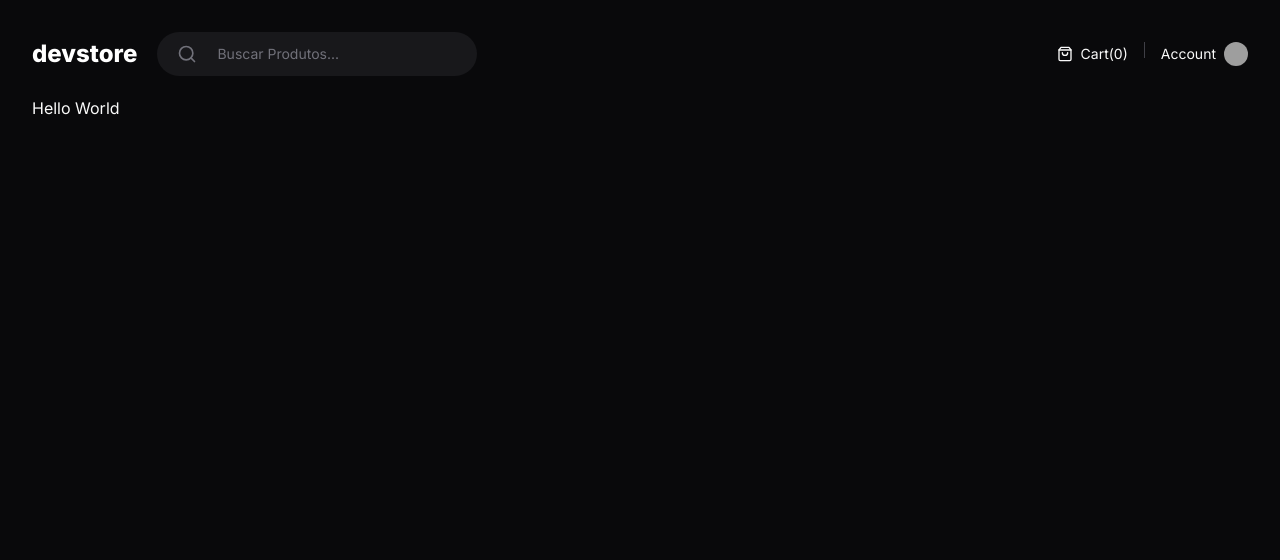
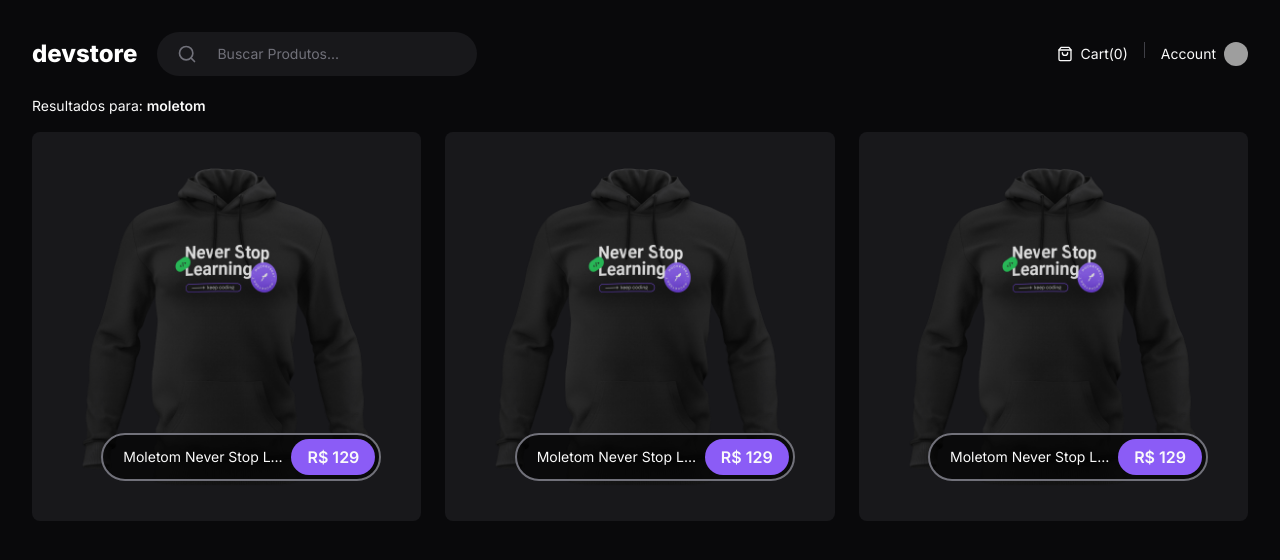
Before and after one commit to adventureandre/devStore, a Next.js app: page /search in a window 1280 px wide. Shown: the top 560 px of the page. Built offline with nearby package versions, Linux system fonts and the light colour scheme; grey boxes are pictures that could not be loaded.

Commit message:
Busca de produtos Fixes #3

```diff
--- a/src/app/(store)/search/page.tsx
+++ b/src/app/(store)/search/page.tsx
@@ -1,5 +1,98 @@
-export default async function Home() {
-  await new Promise((resolve) => setTimeout(resolve, 2000))
+import Image from 'next/image'
+import Link from 'next/link'
 
-  return <h1>Hello World</h1>
+export default async function Search() {
+  return (
+    <div className="flex flex-col gap-4">
+      <p className="text-sm">
+        Resultados para: <span className="font-semibold">moletom</span>
+      </p>
+
+      <div className="grid grid-cols-3 gap-6">
+        <Link
+          href={`/product/moletom-never-stop-learning`}
+          className="group relative rounded-lg bg-zinc-900 overflow-hidden flex justify-center items-end"
+        >
+          <Image
+            src="/moletom-never-stop-learning.png"
+            className="group-hover:scale-105 transition-transform duration-500"
+            width={480}
+            height={480}
+            quality={100}
+            alt=""
+          />
+
+          <div className="absolute bottom-10 right-10 h-12 flex items-center gap-2 max-w-[280px] rounded-full border-2 border-zinc-500 bg-black/60 p-1 pl-5">
+            <span className="text-sm truncate">
+              Moletom Never Stop Learning
+            </span>
+            <span className="flex h-full items-center justify-center rounded-full bg-violet-500 px-4 font-semibold">
+              {Number(129).toLocaleString('pt-BR', {
+                style: 'currency',
+                currency: 'BRL',
+                minimumFractionDigits: 0,
+                maximumFractionDigits: 0,
+              })}
+            </span>
+          </div>
+        </Link>
+
+        <Link
+          href={`/product/moletom-never-stop-learning`}
+          className="group relative rounded-lg bg-zinc-900 overflow-hidden flex justify-center items-end"
+        >
+          <Image
+            src="/moletom-never-stop-learning.png"
+            className="group-hover:scale-105 transition-transform duration-500"
+            width={480}
+            height={480}
+            quality={100}
+            alt=""
+          />
+
+          <div className="absolute bottom-10 right-10 h-12 flex items-center gap-2 max-w-[280px] rounded-full border-2 border-zinc-500 bg-black/60 p-1 pl-5">
+            <span className="text-sm truncate">
+              Moletom Never Stop Learning
+            </span>
+            <span className="flex h-full items-center justify-center rounded-full bg-violet-500 px-4 font-semibold">
+              {Number(129).toLocaleString('pt-BR', {
+                style: 'currency',
+                currency: 'BRL',
+                minimumFractionDigits: 0,
+                maximumFractionDigits: 0,
+              })}
+            </span>
+          </div>
+        </Link>
+
+        <Link
+          href={`/product/moletom-never-stop-learning`}
+          className="group relative rounded-lg bg-zinc-900 overflow-hidden flex justify-center items-end"
+        >
+          <Image
+            src="/moletom-never-stop-learning.png"
+            className="group-hover:scale-105 transition-transform duration-500"
+            width={480}
+            height={480}
+            quality={100}
+            alt=""
+          />
+
+          <div className="absolute bottom-10 right-10 h-12 flex items-center gap-2 max-w-[280px] rounded-full border-2 border-zinc-500 bg-black/60 p-1 pl-5">
+            <span className="text-sm truncate">
+              Moletom Never Stop Learning
+            </span>
+            <span className="flex h-full items-center justify-center rounded-full bg-violet-500 px-4 font-semibold">
+              {Number(129).toLocaleString('pt-BR', {
+                style: 'currency',
+                currency: 'BRL',
+                minimumFractionDigits: 0,
+                maximumFractionDigits: 0,
+              })}
+            </span>
+          </div>
+        </Link>
+      </div>
+    </div>
+  )
 }
```
